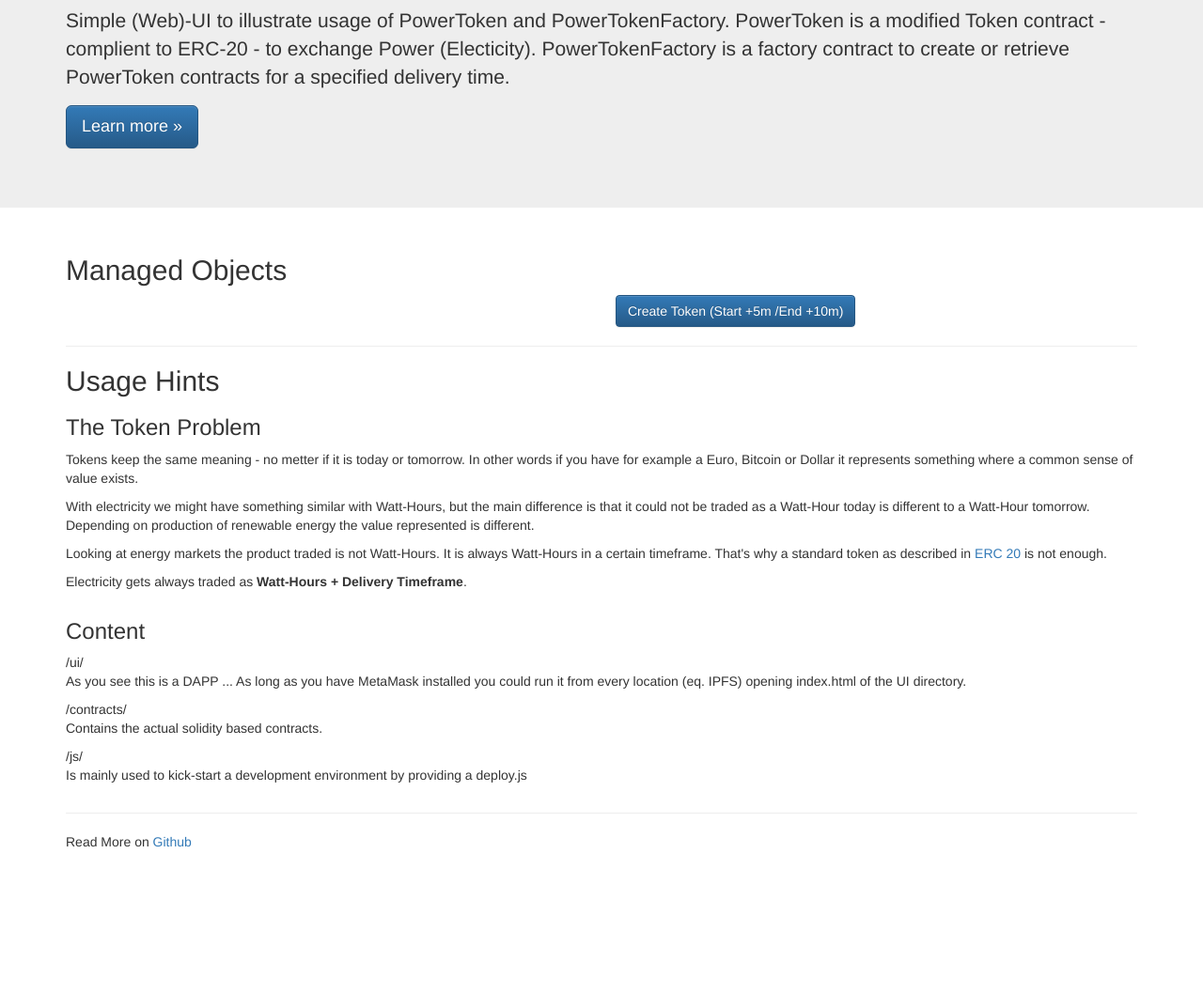
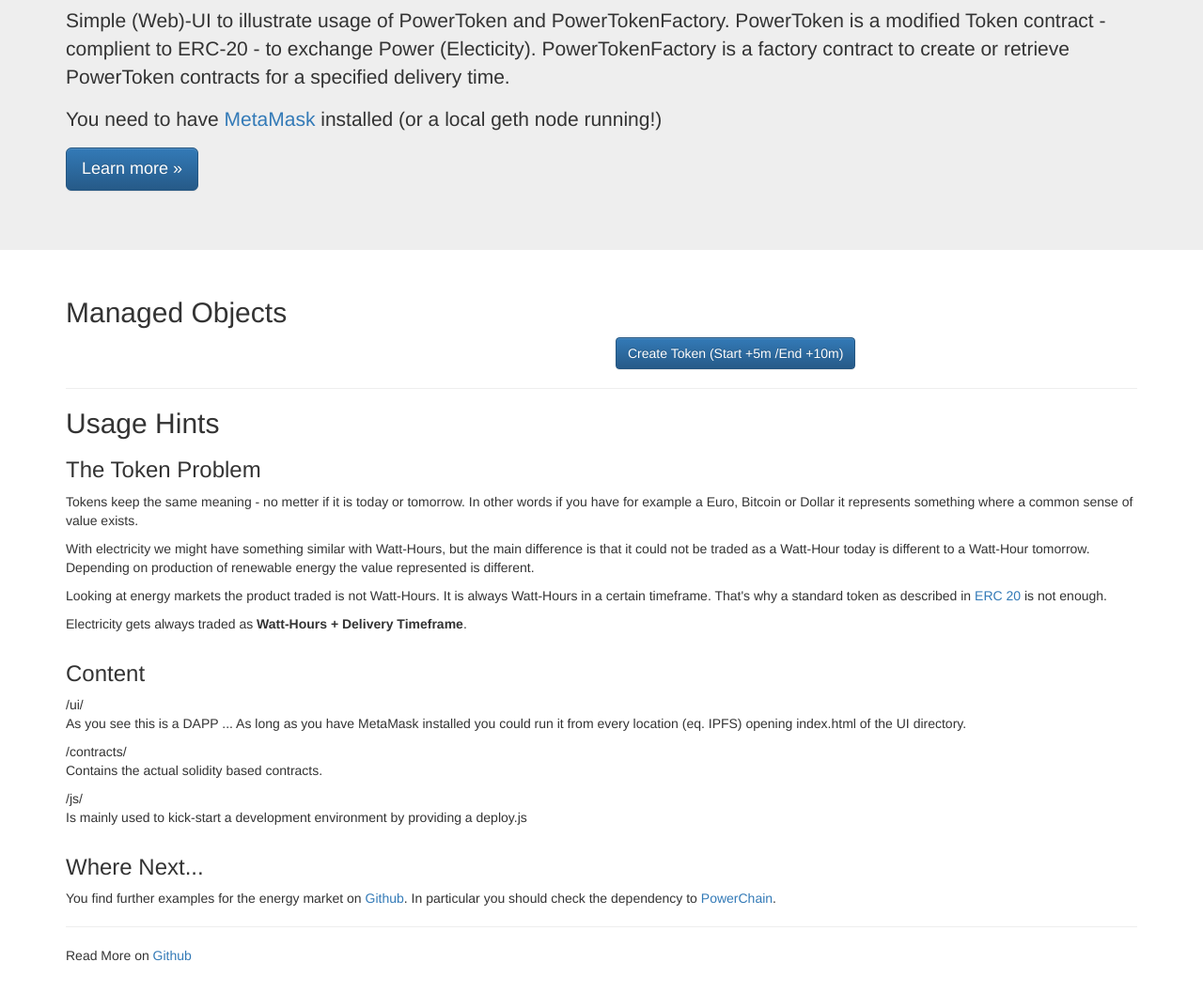
Before and after one commit to zoernert/powertokenfactory, a plain HTML site: page ui/index.html in a window 1280 px wide. Shown: the part 190-1247 px from the top of the page at 94% size. Before the commit the page ends 1126 px from the top, so only its background shows below. Drawn offline with nearby package versions, Linux system fonts and the light colour scheme; a script that the page names is missing.

Commit message:
Public Deployment - Promise Mode for MetaMask

```diff
--- a/ui/index.html
+++ b/ui/index.html
@@ -46,7 +46,10 @@
       <div class="container" id="preview">
         <h1>About</h1>
         <p>Simple (Web)-UI to illustrate usage of PowerToken and PowerTokenFactory. PowerToken is a modified Token contract - complient to ERC-20 - to exchange Power (Electicity). PowerTokenFactory is a factory contract to create or retrieve PowerToken contracts for a specified delivery time.</p>
-        <p><a class="btn btn-primary btn-lg" href="http://blog.stromhaltig.de/dapp/powertokenfactory/ui/index.html" role="button">Learn more &raquo;</a></p>
+		<p>
+		You need to have <a href="https://metamask.io/">MetaMask</a> installed (or a local geth node running!)
+		</p>
+        <p><a class="btn btn-primary btn-lg" href="http://blog.stromhaltig.de/dapps/powertokenfactory/ui/index.html" role="button">Learn more &raquo;</a></p>
       </div>
     </div>
 
@@ -98,6 +101,12 @@
 
 		  </div>
 	   </div>
+	   <h3>Where Next...</h3>
+	   <div class="row">
+			<div class="col-md-12">
+				You find further examples for the energy market on <a href="https://github.com/zoernert/">Github</a>. In particular you should check the dependency to <a href="https://github.com/zoernert/powerchain">PowerChain</a>.
+			</div>
+	   </div>
 	  <hr>
       <footer>
         <p>Read More on <a href="https://github.com/zoernert/powertokenfactory">Github</a></p>
```
